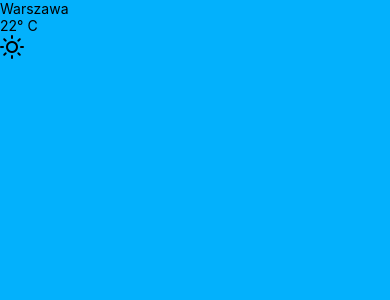
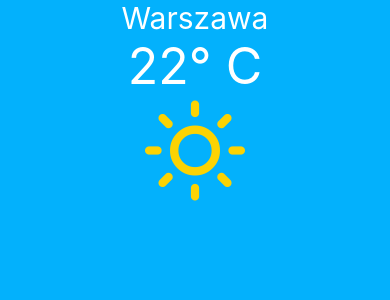
Before and after one commit to RafalG1991/react-native-test, a React Native app: screen / in a window 390 px wide. Shown: the top 300 px of the page. Built offline with nearby package versions, Linux system fonts and the light colour scheme.

Commit message:
added styles to each component's element

```diff
--- a/src/screens/Dashboard.tsx
+++ b/src/screens/Dashboard.tsx
@@ -3,12 +3,25 @@ import Feather from '@expo/vector-icons/Feather';
 
 export const Dashboard = () => {
   return (
-    <View>
-      <Text>Warszawa</Text>
-      <Text>22° C</Text>
-      <Feather name="sun" size={24} color="black" />
+    <View style={styles.container}>
+      <Text style={styles.cityName}>Warszawa</Text>
+      <Text style={styles.temperature}>22° C</Text>
+      <Feather name="sun" size={100} color="#fcd303" />
     </View>
   );
 }
 
-const styles = StyleSheet.create({});
+const styles = StyleSheet.create({
+  container: {
+    alignItems: 'center',
+  },
+  cityName: {
+    fontSize: 30,
+    color: "white",
+  },
+  temperature: {
+    fontSize: 50,
+    color: "white",
+  },
+
+});
```
